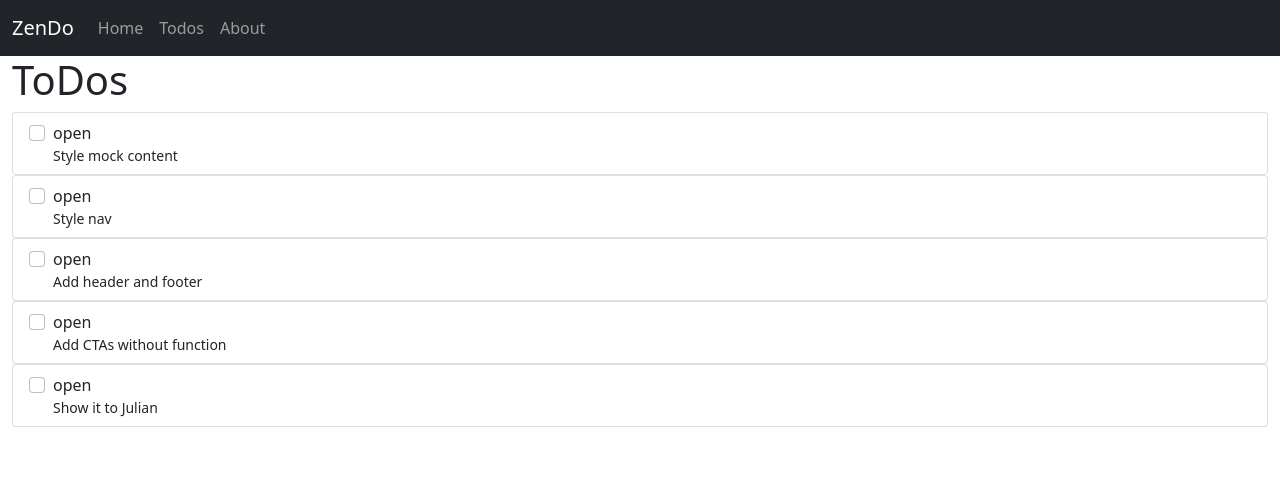
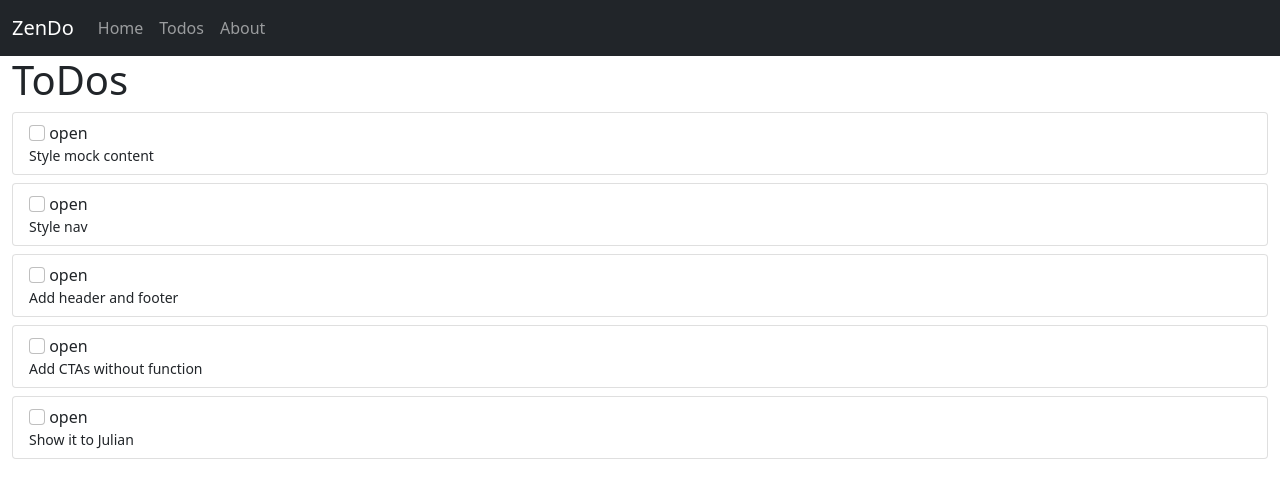
Before and after one commit to m1rm/ZenDo, a SvelteKit app in the folder svelteApp/: page /todos in a window 1280 px wide. Shown: the top 498 px of the page. Built offline with nearby package versions, Linux system fonts and the light colour scheme.

Commit message:
fix style; list items have gap now

```diff
--- a/svelteApp/src/app.html
+++ b/svelteApp/src/app.html
@@ -8,6 +8,6 @@
 		%sveltekit.head%
 	</head>
 	<body data-sveltekit-preload-data="hover">
-		<div>%sveltekit.body%</div>
+		%sveltekit.body%
 	</body>
 </html>
--- a/svelteApp/src/routes/todos/+page.svelte
+++ b/svelteApp/src/routes/todos/+page.svelte
@@ -3,10 +3,11 @@
 </script>
 
 <h1>ToDos</h1>
+<div class="d-grid gap-2">
 {#each data.todos as todo}
-    <div class="list-group">
-        <label class="list-group-item d-flex gap-2">
-            <input class="form-check-input flex-shrink-0" type="checkbox" value="" checked="">
+    <div class="list-group ">
+        <label class="list-group-item py-2">
+            <input class="form-check-input flex-shrink-0" type="checkbox" value="">
             <span>
                 { todo.status }
                 <small class="d-block text-body-secondary">
@@ -16,3 +17,4 @@
         </label>
     </div>
 {/each}
+</div>
```
